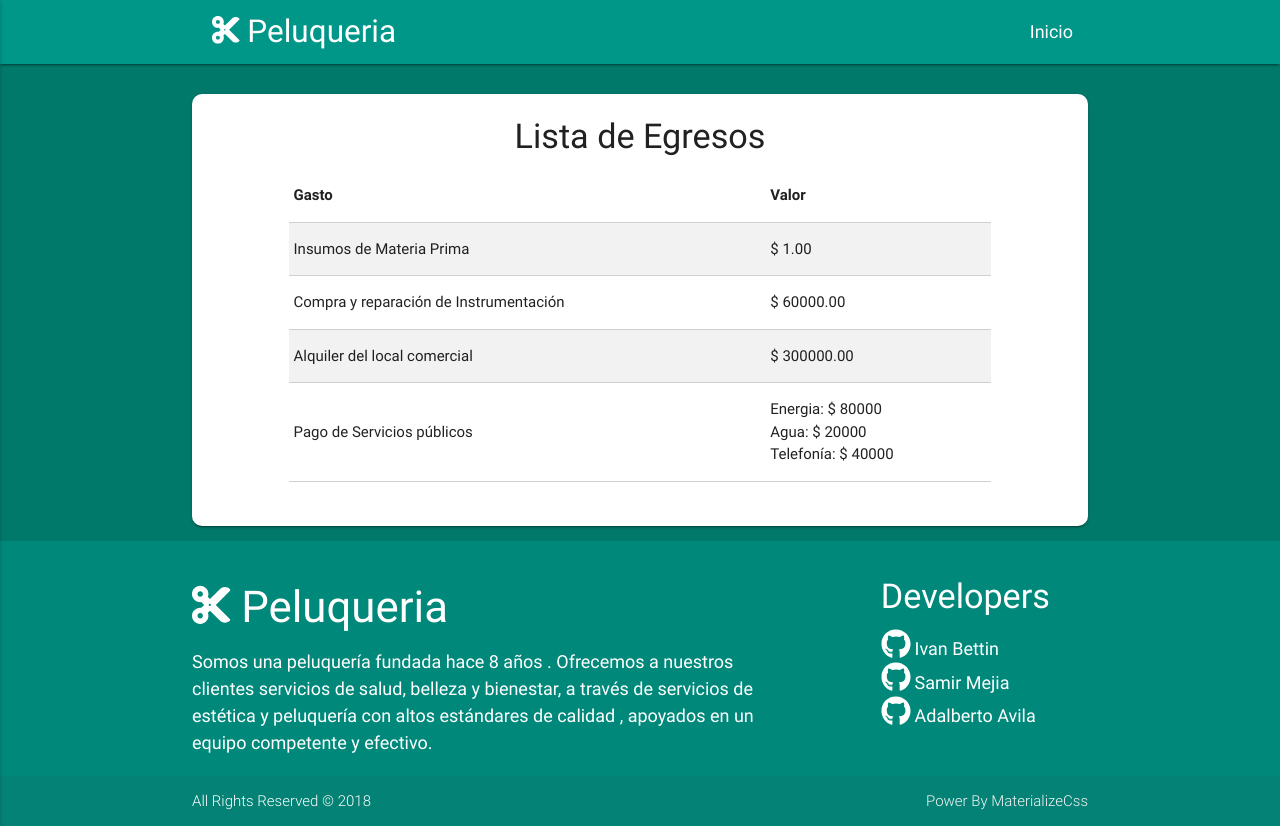
After one commit to samir04m/Peluqueria, a Django app: template templates/main/egresos.html in a window 1280 px wide. The commit adds this page. Run offline with Django 3.2, Linux system fonts and the light colour scheme; the template is opened without the code that fills it: values that come from a table or form of the project are taken from there, others are empty; tables that the repository leaves empty hold one stand-in row (values such as "Sample post"); parts of the project's set-up code (start-up, migrations or seed data) failed here and were passed over.

Commit message:
Vista Estatica de Egresos

```diff
--- a/apps/contabilidad/urls.py
+++ b/apps/contabilidad/urls.py
@@ -1,9 +1,10 @@
 from django.conf.urls import url
 
-from apps.contabilidad.views import reportes, reportes_diarios, reportes_mensuales, reportes_semanales, reportes_por_servicios, reportes_por_empleados
+from apps.contabilidad.views import *
 
 urlpatterns = [
     url(r'^$', reportes, name="reportes"),
+    url(r'^egresos', egresos, name="egresos"),
     # url(r'^reportes', reportes, name="reportes"),
     url(r'^reportes-diarios', reportes_diarios, name="reportes_diarios"),
     url(r'^reportes-semanales', reportes_semanales, name="reportes_semanales"),
--- a/apps/contabilidad/views.py
+++ b/apps/contabilidad/views.py
@@ -9,6 +9,11 @@ def reportes(request):
     ingreso = Ingreso.objects.first()
     context = {"ingreso": ingreso}
     return render(request, 'main/reportes.html', context)
+
+def egresos(request):
+    ingreso = Ingreso.objects.first()
+    context = {"ingreso": ingreso}
+    return render(request, 'main/egresos.html', context)
 
 def reportes_diarios(request):
     # facturas = Factura.objects.all().select_related('empleado')
--- /dev/null
+++ b/templates/main/egresos.html
@@ -0,0 +1,57 @@
+{% extends 'base/base.html' %}
+{% load staticfiles %}
+
+{% block title %}Egresos{% endblock %}
+
+{% block extrahead %}
+    <style>
+        body {
+            background-color: #00796b;
+        }
+    </style>
+{% endblock %}
+
+{% block content %}
+    <div class="container">
+        <br>
+        <div class="card-panel">
+            <center><h4 style="margin-top:0px;">Lista de Egresos</h4></center>
+            <div class="row">
+                <div class="col s12 offset-m1 m10">
+
+                    <table class="striped bordered highlight responsive-table">
+                        <thead>
+                            <tr>
+                                <th>Gasto</th>
+                                <th>Valor</th>
+                            </tr>
+                        </thead>
+                        <tbody>
+                            <tr>
+                                <td>Insumos de Materia Prima</td>
+                                <td>$ {{ingreso.insumos}}</td>
+                            </tr>
+                            <tr>
+                                <td>Compra y reparación de Instrumentación</td>
+                                <td>$ 60000.00</td>
+                            </tr>
+                            <tr>
+                                <td>Alquiler del local comercial</td>
+                                <td>$ 300000.00</td>
+                            </tr>
+                            <tr>
+                                <td>Pago de Servicios públicos</td>
+                                <td>
+                                    Energia: $ 80000 <br>
+                                    Agua: $ 20000 <br>
+                                    Telefonía: $ 40000
+                                </td>
+                            </tr>
+                        </tbody>
+                    </table>
+                </div>
+            </div>
+        </div>
+    </div>
+
+{% endblock %}
```
Also changed, not shown: templates/main/reportes.html (+9 -1 lines).
